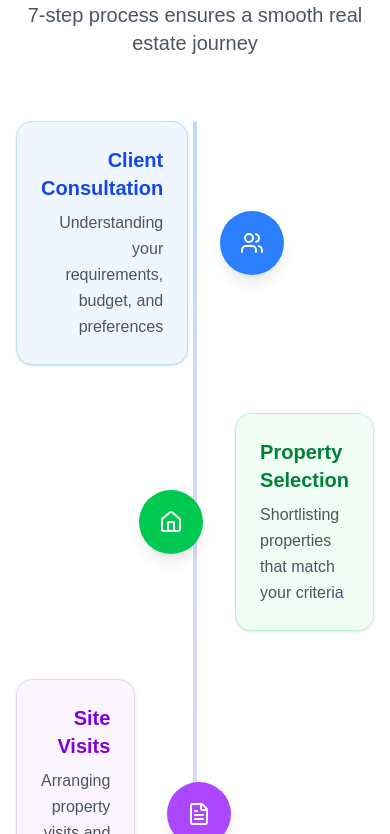
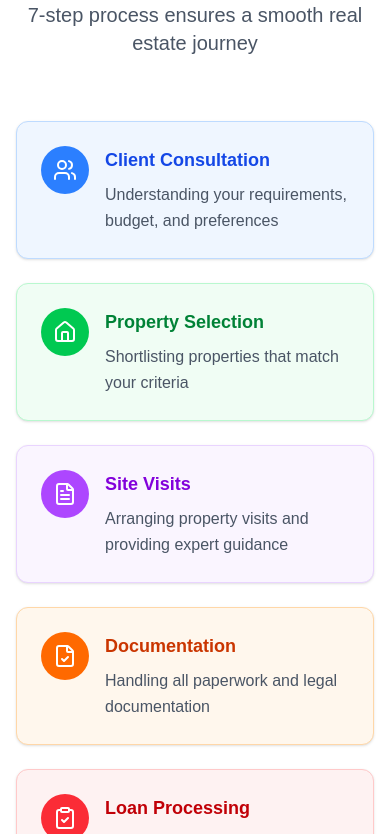
Before and after one commit to Sahil-Hode/Mahalaxmmi-Enterprises, a Next.js app in the folder client/: page / in a window 390 px wide. Shown: the part 6150-6984 px from the top of the page. Built offline with nearby package versions, Linux system fonts and the light colour scheme.

Commit message:
new changes done

```diff
--- a/client/next.config.mjs
+++ b/client/next.config.mjs
@@ -5,6 +5,8 @@ const nextConfig = {
   turbopack: {
     root: path.resolve(import.meta.dirname), // Equivalent to __dirname in ES modules
   },
+  reactStrictMode: true,
+  swcMinify: true,
 };
 
 export default nextConfig;
--- a/client/src/app/components/process.jsx
+++ b/client/src/app/components/process.jsx
@@ -125,8 +125,37 @@ const Process = () => {
           </p>
         </div>
 
-        {/* Vertical Timeline */}
-        <div className="relative">
+        {/* Mobile View - Stacked Cards */}
+        <div className="md:hidden space-y-6">
+          {steps.map((step, index) => {
+            const colorClasses = getColorClasses(step.color);
+
+            return (
+              <div
+                key={step.id}
+                className={`flex items-start gap-4 p-6 rounded-xl ${colorClasses.light} border ${colorClasses.border} shadow-sm hover:shadow-md transition-all duration-300`}
+              >
+                {/* Icon Circle */}
+                <div className={`w-12 h-12 rounded-full ${colorClasses.bg} text-white flex items-center justify-center flex-shrink-0`}>
+                  {step.icon}
+                </div>
+
+                {/* Content */}
+                <div>
+                  <h3 className={`text-lg font-bold ${colorClasses.text} mb-2`}>
+                    {step.title}
+                  </h3>
+                  <p className="text-gray-600 leading-relaxed">
+                    {step.description}
+                  </p>
+                </div>
+              </div>
+            );
+          })}
+        </div>
+
+        {/* Desktop/Tablet View - Vertical Timeline */}
+        <div className="hidden md:block relative">
           {/* Center Line */}
           <div className="absolute left-1/2 transform -translate-x-1/2 w-1 h-full bg-gradient-to-b from-blue-200 via-purple-200 to-emerald-200 rounded-full"></div>
 
@@ -181,20 +210,7 @@ const Process = () => {
           </div>
         </div>
 
-        {/* Bottom CTA */}
-        <div className="text-center mt-16 animate-fade-in-up animation-delay-800">
-          <div className="bg-gradient-to-r from-blue-50 to-purple-50 rounded-2xl p-8 border border-blue-200">
-            <h3 className="text-2xl font-bold text-gray-900 mb-4">
-              Ready to Start Your Journey?
-            </h3>
-            <p className="text-gray-600 mb-6">
-              Let us guide you through every step of your real estate journey with expertise and care.
-            </p>
-            <button className="bg-blue-600 hover:bg-blue-700 text-white px-8 py-3 rounded-xl font-semibold transition-all duration-300 transform hover:scale-105">
-              Start Your Process Today
-            </button>
-          </div>
-        </div>
+
       </div>
 
       {/* Animations */}
```
Also changed, not shown: client/public/mahalaxmi.png (renamed from client/public/images/mahalaxmi.png).
